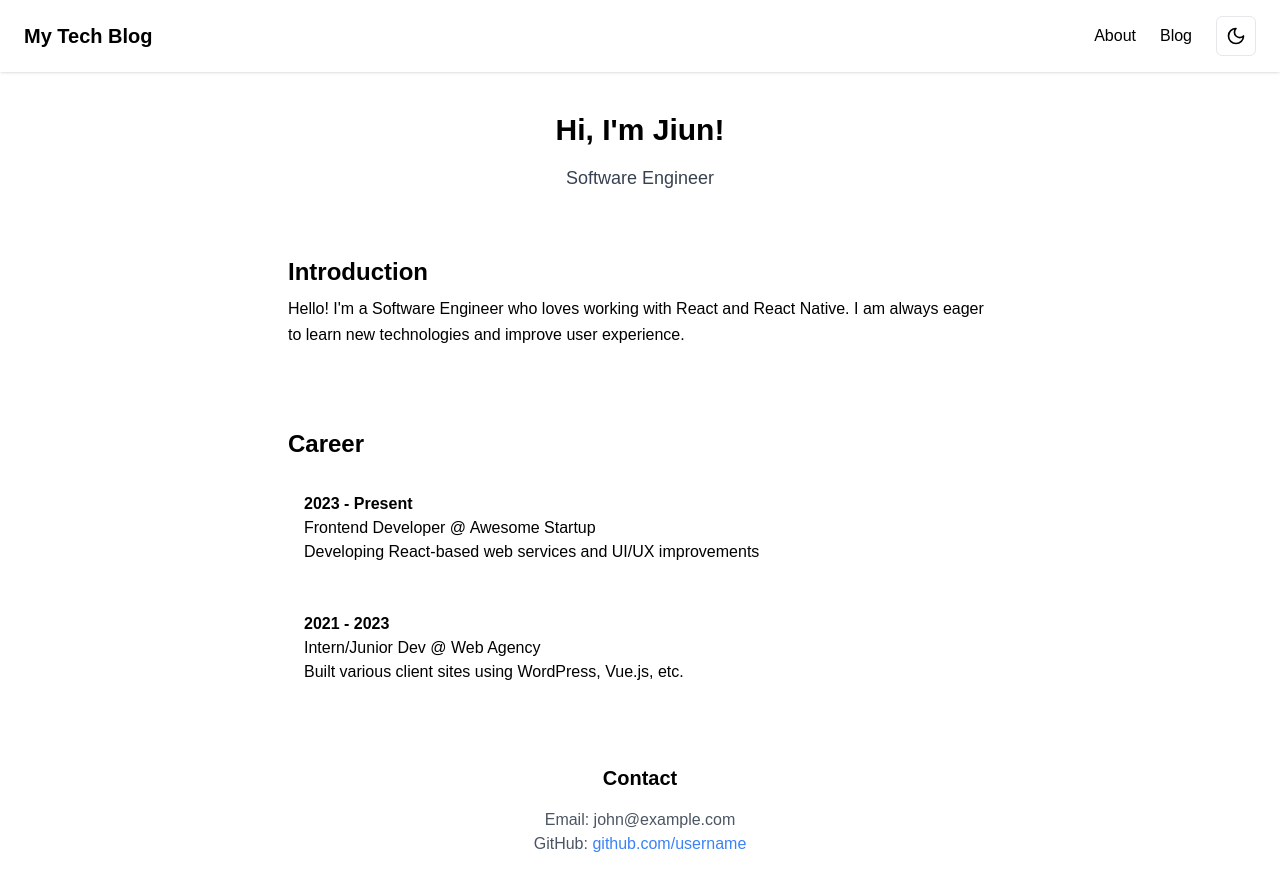
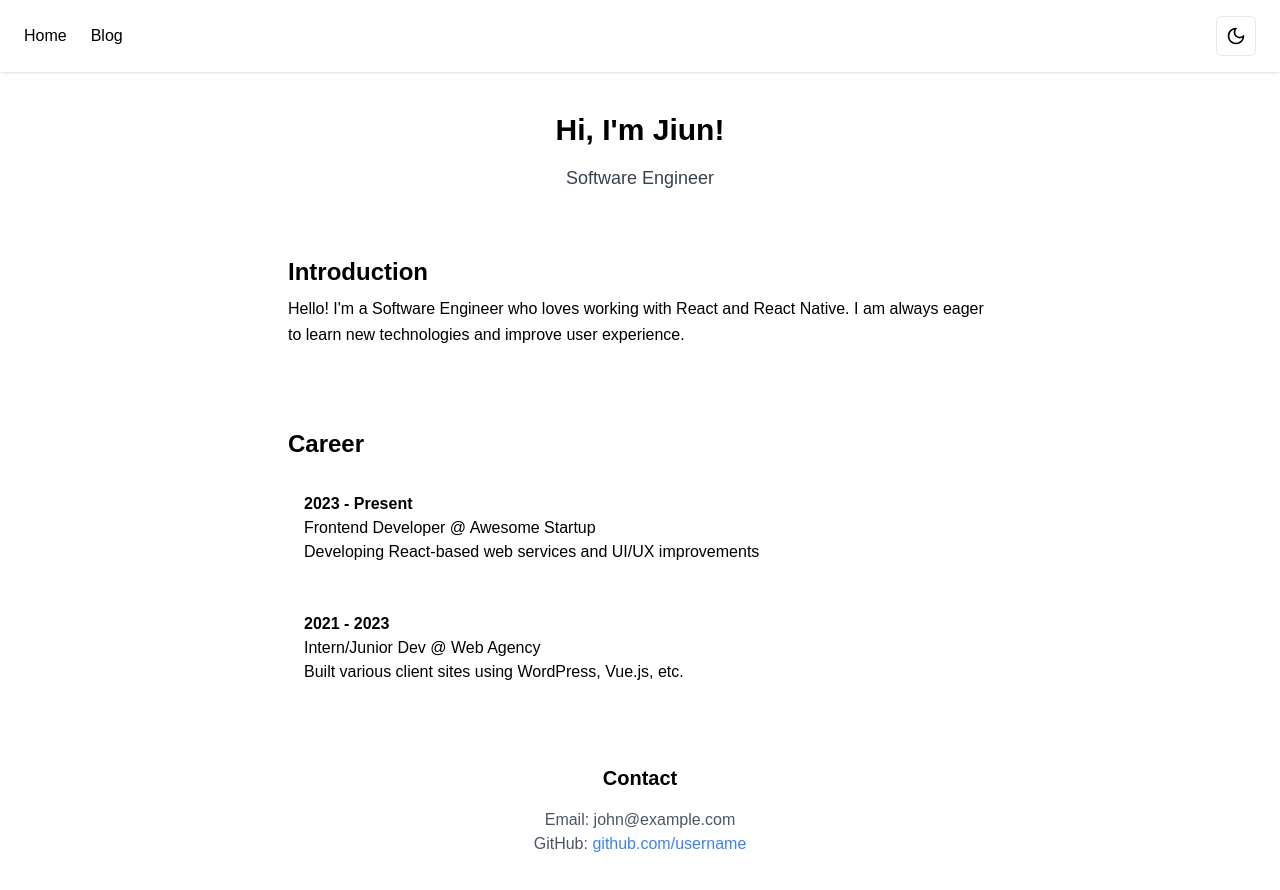
Before and after one commit to jiunshinn/jiun.me, a Next.js app: page / in a window 1280 px wide. Shown: the top 890 px of the page. Built offline with nearby package versions, Linux system fonts and the light colour scheme.

Commit message:
change header layout

```diff
--- a/src/components/header.tsx
+++ b/src/components/header.tsx
@@ -14,19 +14,16 @@ export default function Header() {
         shadow
       "
     >
-      <div className="text-xl font-bold">
-        <Link href="/">My Tech Blog</Link>
-      </div>
-
       <nav className="flex items-center space-x-6">
-        <Link href="/about" className="hover:text-accent transition">
-          About
+        <Link href="/" className="hover:text-accent transition">
+          Home
         </Link>
         <Link href="/blog" className="hover:text-accent transition">
           Blog
         </Link>
-        <ThemeToggle />
       </nav>
+
+      <ThemeToggle />
     </header>
   );
 }
```
